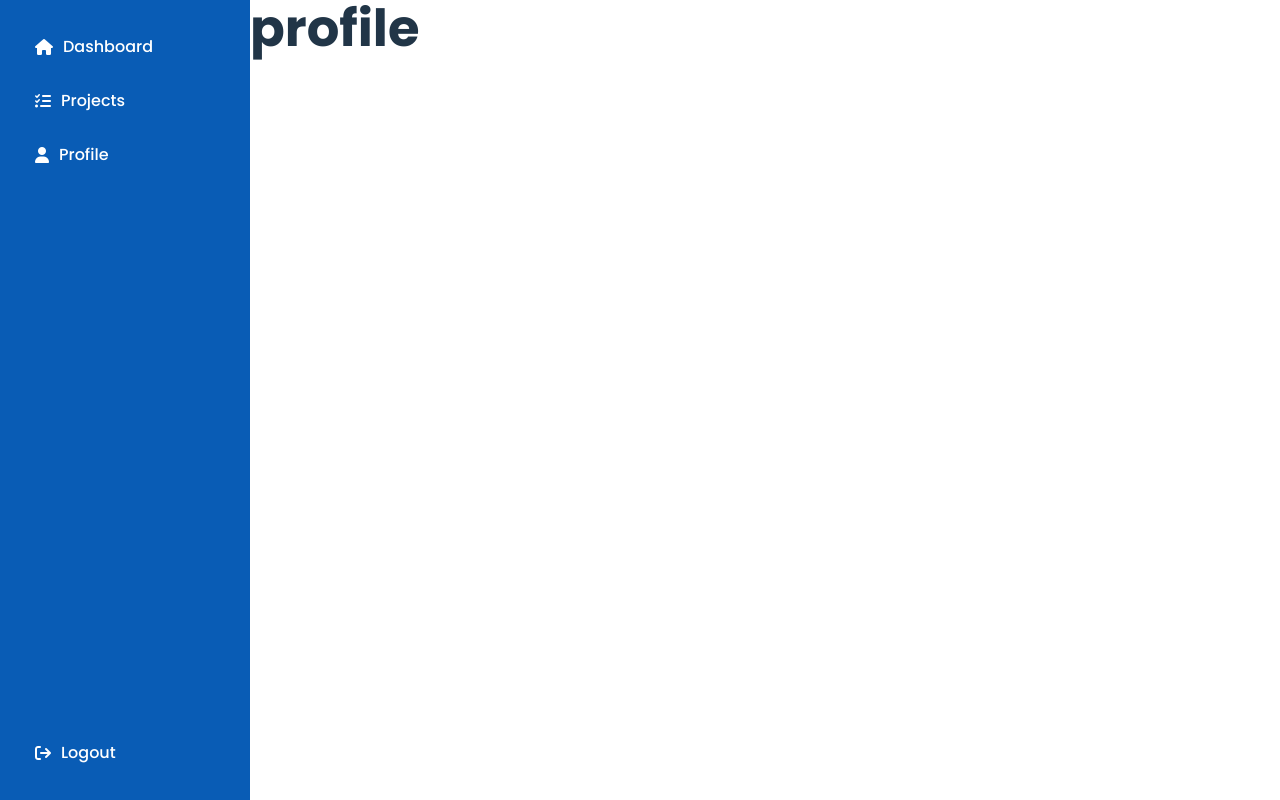
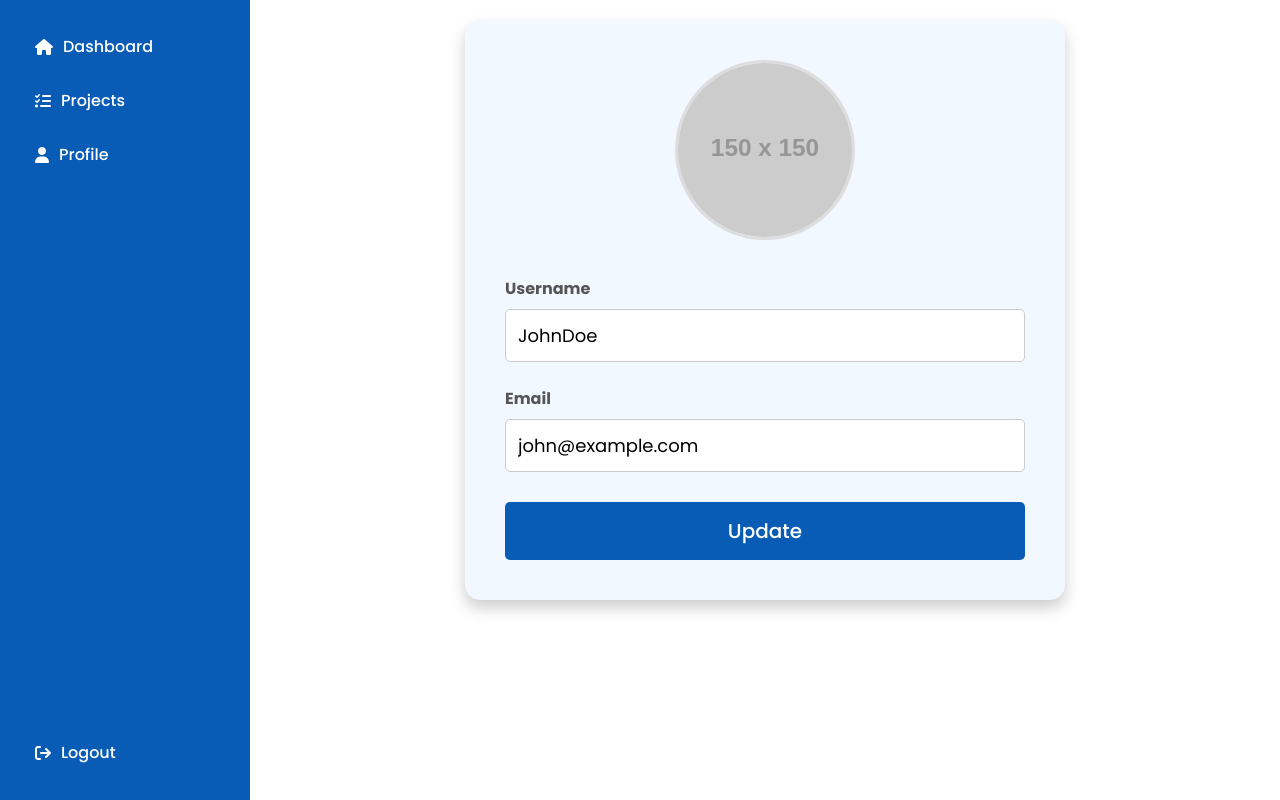
Before and after one commit to sagarlama0102/task, a React (Vite) app in the folder tutoreact/: page /DashboardLayout/Profile in a window 1280 px wide. Built offline with nearby package versions, Linux system fonts and the light colour scheme; sample sign-in values are in the browser's storage.

Commit message:
profile section frontend

```diff
--- a/tutoreact/src/components/private/Profile.jsx
+++ b/tutoreact/src/components/private/Profile.jsx
@@ -1,8 +1,59 @@
-function profile(){
-    return(
-        <div>
-            <h1>profile</h1>
+import React, { useState } from 'react';
+import style from "./Profile.module.css";
+
+const ProfileCard = () => {
+  const [username, setUsername] = useState("JohnDoe");
+  const [email, setEmail] = useState("john@example.com");
+  const [avatar, setAvatar] = useState(null);
+
+  const handleImageChange = (e) => {
+    if (e.target.files && e.target.files[0]) {
+      // Create a temporary URL for the selected image file
+      setAvatar(URL.createObjectURL(e.target.files[0]));
+    }
+  };
+
+  const handleUpdate = () => {
+    // Here you would typically send the updated credentials to your backend
+    alert('User credentials updated!');
+  };
+
+  return (
+    <div className={style["profile-card"]}>
+      <div className={style["profile-image-container"]}>
+        <img
+          src={avatar || "https://via.placeholder.com/150"}
+          alt="Avatar"
+          className={style["profile-image"]}
+        />
+        {/* Invisible file input placed over the image to allow clicking */}
+        <input type="file" onChange={handleImageChange} />
+      </div>
+      <div className={style["profile-info"]}>
+        <div className={style["profile-field"]}>
+          <label htmlFor="username">Username</label>
+          <input
+            type="text"
+            id="username"
+            value={username}
+            onChange={(e) => setUsername(e.target.value)}
+          />
         </div>
-    );
-}
-export default profile;
+        <div className={style["profile-field"]}>
+          <label htmlFor="email">Email</label>
+          <input
+            type="email"
+            id="email"
+            value={email}
+            onChange={(e) => setEmail(e.target.value)}
+          />
+        </div>
+      </div>
+      <button className={style["update-button"]} onClick={handleUpdate}>
+        Update
+      </button>
+    </div>
+  );
+};
+
+export default ProfileCard;
--- a/tutoreact/src/components/private/Profile.module.css
+++ b/tutoreact/src/components/private/Profile.module.css
@@ -0,0 +1,119 @@
+.profile-card {
+    max-width: 600px;
+    width: 90%;
+    margin: 20px auto;
+    padding: 40px;
+    background-color: #f1f8ff;
+    border-radius: 15px;
+    box-shadow: 0 8px 16px rgba(0, 0, 0, 0.2);
+    font-family: 'Poppins', sans-serif;
+    transition: transform 0.3s ease;
+  }
+
+  .profile-card:hover {
+    transform: translateY(-10px);
+  }
+
+  .profile-image-container {
+    text-align: center;
+    margin-bottom: 30px;
+    position: relative;
+  }
+
+  .profile-image {
+    width: 180px;
+    height: 180px;
+    border-radius: 50%;
+    object-fit: cover;
+    border: 3px solid #ddd;
+    transition: border-color 0.3s ease;
+  }
+
+  .profile-image-container input[type="file"] {
+    position: absolute;
+    top: 50%;
+    left: 50%;
+    transform: translate(-50%, -50%);
+    opacity: 0;
+    width: 180px;
+    height: 180px;
+    cursor: pointer;
+  }
+
+  .profile-image-container input[type="file"]:hover + .profile-image {
+    border-color: #aaa;
+  }
+
+  .profile-info {
+    margin-bottom: 30px;
+  }
+
+  .profile-field {
+    margin-bottom: 25px;
+  }
+
+  .profile-field label {
+    display: block;
+    margin-bottom: 8px;
+    color: #555;
+    font-weight: bold;
+    font-size: 16px;
+  }
+
+  .profile-field input {
+    width: 100%;
+    padding: 12px;
+    border: 1px solid #ccc;
+    border-radius: 5px;
+    font-size: 18px;
+    transition: border-color 0.3s ease;
+  }
+
+  .profile-field input:focus {
+    border-color: #007bff;
+    outline: none;
+  }
+
+  .update-button {
+    width: 100%;
+    padding: 14px;
+    background-color: #095cb5;
+    color: #fff;
+    border: none;
+    border-radius: 5px;
+    font-size: 20px;
+    cursor: pointer;
+    transition: background-color 0.3s ease, transform 0.3s ease;
+  }
+
+  .update-button:hover {
+    background-color: #0056b3;
+    transform: translateY(-2px);
+  }
+
+  /* Responsive adjustments for smaller screens */
+  @media (max-width: 768px) {
+    .profile-card {
+      padding: 30px;
+    }
+
+    .profile-image {
+      width: 150px;
+      height: 150px;
+    }
+
+    .profile-image-container input[type="file"] {
+      width: 150px;
+      height: 150px;
+    }
+
+    .profile-field input {
+      font-size: 16px;
+      padding: 10px;
+    }
+
+    .update-button {
+      font-size: 18px;
+      padding: 12px;
+    }
+  }
```
Also changed, not shown: 1 other file (tests, documents, lock files or other folders).
